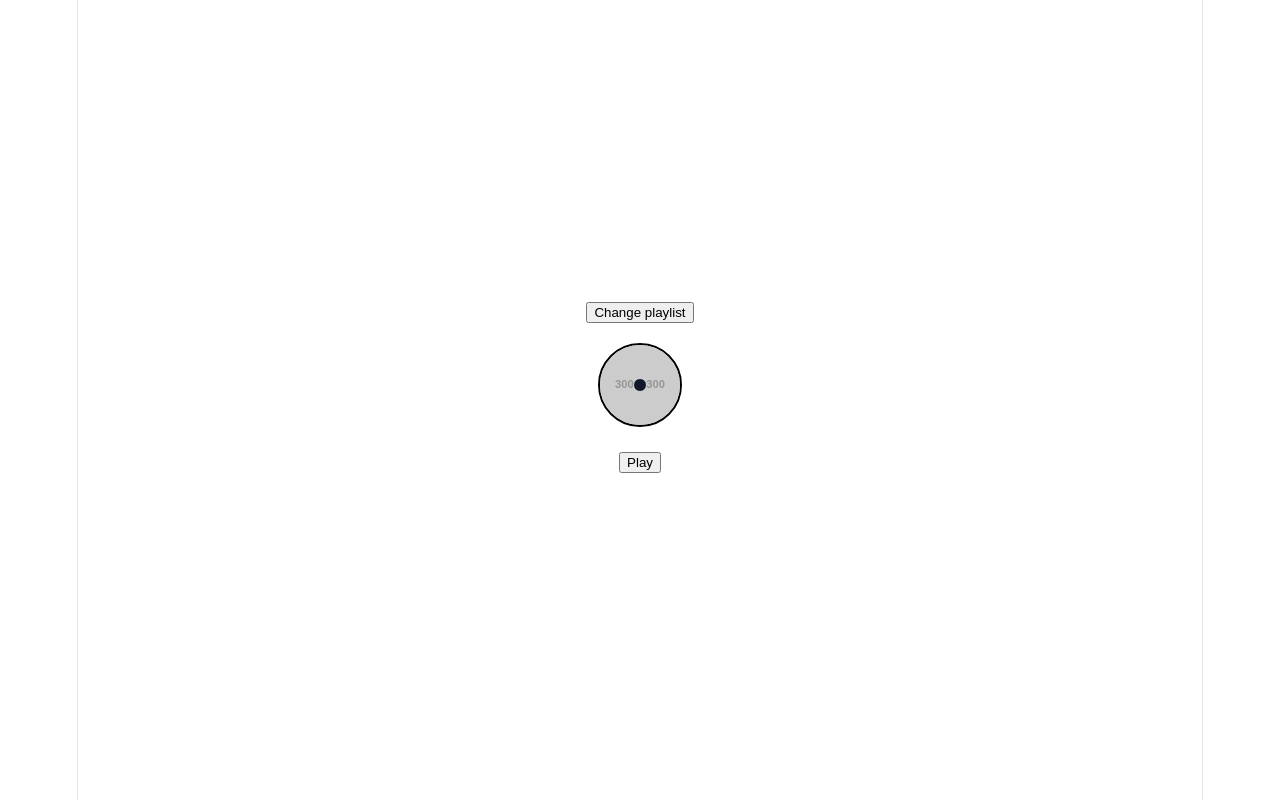
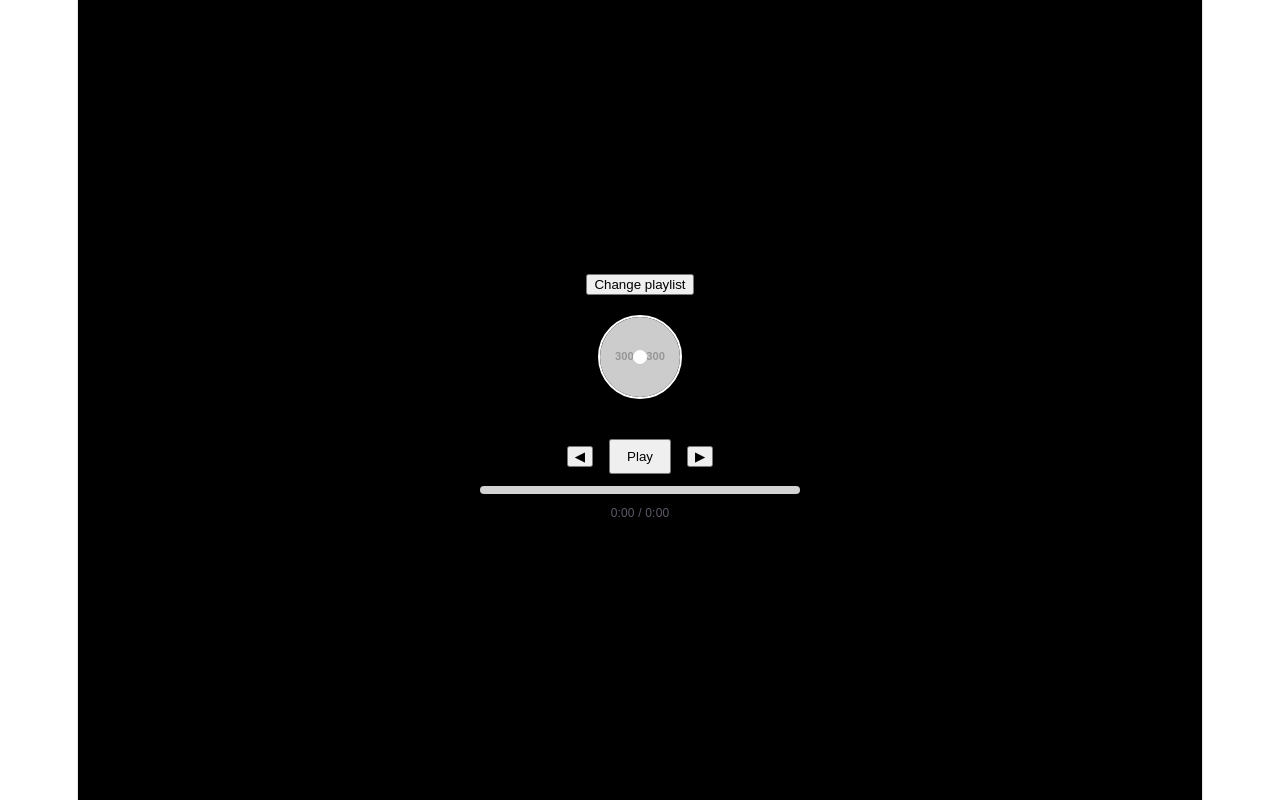
Before and after one commit to xxamisha/danielMusic, a React (Vite) app: page / in a window 1280 px wide. Built offline with nearby package versions, Linux system fonts and the light colour scheme.

Commit message:
added int he foundation for the ui an progress bar works now

```diff
--- a/src/frontend/player.tsx
+++ b/src/frontend/player.tsx
@@ -1,6 +1,6 @@
 //this has components that will have the play/pause features and progress bar
 
-import React, { useState } from 'react';
+import React, { useState,useEffect } from 'react';
 import Vynl from './vynl';
 import Progressbar from './progressbar';
 const fakeAlbums = [
@@ -26,24 +26,78 @@ const fakeAlbums = [
     }
 ];
 
+function parseDuration(d: string | number | undefined) {
+    if (!d && d !== 0) return 0;
+    const s = String(d);
+    if (s.includes(':')) {
+        const parts = s.split(':').map(p => parseInt(p, 10) || 0);
+        return parts.length === 2 ? parts[0] * 60 + parts[1] : parts.reduce((acc, n) => acc * 60 + n, 0);
+    }
+    const n = parseInt(s, 10);
+    return Number.isNaN(n) ? 0 : n;
+}
+
 export const Player = () => {
     const [currentSong, setCurrentSong] = useState<any>(null);
     const [selectedAlbumId, setSelectedAlbumId] = useState(fakeAlbums[0]?.id);
     const [showPlaylist, setShowPlaylist] = useState(false);
     const [isPlaying, setIsPlaying] = useState(false);
+    const [elapsed, setElapsed] = useState(0);
 
     const selectedAlbum = fakeAlbums.find(album => album.id === selectedAlbumId);
     const defaultCoverUrl = selectedAlbum?.coverUrl ?? '';
 
     const handleSongSelect = (song: { title: string; duration: string }) => {
         setCurrentSong({ ...song, album: selectedAlbum });
+        setElapsed(0);
         setIsPlaying(false);
     };
 
     const handlePlayPause = () => {
         setIsPlaying(prev => !prev);
     };
+    const handleForward = () => {
+        if (!currentSong || !selectedAlbum) return;
+        const currindex = selectedAlbum.songs.findIndex((s: { title: string; duration: string }) => s.title === currentSong.title);
+        if (currindex < selectedAlbum.songs.length - 1) {
+            setCurrentSong({ ...selectedAlbum.songs[currindex + 1], album: selectedAlbum });
+            setElapsed(0);
+            setIsPlaying(true);
+        }
 
+    };
+    const handleBackward = () => {
+        if (!currentSong || !selectedAlbum) return;
+        const currindex = selectedAlbum.songs.findIndex((s: { title: string; duration: string }) => s.title === currentSong.title);
+        if (currindex > 0) {
+            setCurrentSong({ ...selectedAlbum.songs[currindex - 1], album: selectedAlbum });
+            setElapsed(0);
+            setIsPlaying(true);
+        }
+    };
+    const handleTitle =() => {
+        if(currentSong){
+            return `${currentSong.title}`;
+
+        };
+        };
+
+        const durationSec = currentSong ? parseDuration(currentSong.duration) : 0;
+
+        useEffect(() => {
+                if (!currentSong) { setElapsed(0); return; }
+                if (!isPlaying) return;
+                const id = window.setInterval(() => {
+                        setElapsed(e => {
+                                if (durationSec && e + 1 >= durationSec) {
+                                        handleForward();
+                                        return 0;
+                                }
+                                return e + 1;
+                        });
+                }, 1000);
+                return () => clearInterval(id);
+        }, [isPlaying, currentSong, durationSec]);
     if (showPlaylist) {
         return (
             <div style={{ padding: 20 }}>
@@ -70,7 +124,7 @@ export const Player = () => {
         );
     }
     return (
-
+        <div style={{ backgroundColor: '#000000', fontFamily: 'sans-serif', color: '#dadadacc' }}>
         <div style={{ display: 'flex', flexDirection: 'column', alignItems: 'center', justifyContent: 'center', gap: 20, height: '100vh' }}>
             <button onClick={() => { setSelectedAlbumId(fakeAlbums[0]?.id); setShowPlaylist(true); }}>Change playlist</button>
 
@@ -78,17 +132,24 @@ export const Player = () => {
                 <div>
                     <Vynl albumCoverURL={currentSong?.album.coverUrl ?? defaultCoverUrl} isPlaying={isPlaying} />
                 </div>
-            </div>
-            <div>
-
-                <button onClick={handlePlayPause}>
-                    {isPlaying ? 'Pause' : 'Play'}
-                </button>
-            </div>
-            <div style={{ display:'flex', flexDirection: 'row',alignItems: 'flex-end',gap: 20}}>
-                <Progressbar progress={currentSong ? 0.5 : 0} isPlaying={isPlaying} />
 
             </div>
+            <div> {handleTitle()} </div>
+                <div style={{ display: 'flex', flexDirection: 'column', alignItems: 'center', gap: 12 }}>
+                    <div style={{ display: 'flex', flexDirection: 'row', alignItems: 'center', gap: 16, justifyContent: 'center' }}>
+                        <button onClick={handleBackward} aria-label="back">◀</button>
+                        <button onClick={handlePlayPause} style={{ padding: '8px 16px' }} aria-label="play-pause">
+                            {isPlaying ? 'Pause' : 'Play'}
+                        </button>
+                        <button onClick={handleForward} aria-label="forward">▶</button>
+                    </div>
+
+                    <div style={{ display:'flex', flexDirection: 'row',alignItems: 'flex-end',gap: 20}}>
+                        <Progressbar elapsed={elapsed} duration={durationSec} isPlaying={isPlaying} />
+                    </div>
+                </div>
+            </div>
         </div>
+
     );
 }; export default Player;
--- a/src/frontend/playlist.tsx
+++ b/src/frontend/playlist.tsx
@@ -5,8 +5,8 @@ const Playlist = ({ albums, onSongSelect }: { albums: any[]; onSongSelect: (song
         <div>
             {albums.map(album => (
                 <div key={album.id}>
-                    <h3>{album.name}</h3>
-                    <p>{album.artists}</p>
+                    <div>{album.name}</div>
+                    <div>{album.artists}</div>
                     <img src={album.coverUrl} alt={album.name} />
                     <ul>
                         {album.songs.map((song: any, index: number) => (
--- a/src/frontend/progressbar.tsx
+++ b/src/frontend/progressbar.tsx
@@ -1,28 +1,24 @@
-import {useState, useRef, useEffect} from 'react';
+import React from 'react';
 
-export default function progressBar({progress,isPlaying} : {progress: number, isPlaying: boolean}) {
-    const intervalRef = useRef<number| null>(null);
-    const [elapsed, setElapsed] = useState(0);
-    useEffect(() => {
-    if(isPlaying){
-        intervalRef.current = setInterval(() => {
-            setElapsed((e) => e+1);
-        },1000);
+export default function Progressbar({ elapsed, duration, isPlaying } : { elapsed: number, duration: number, isPlaying: boolean }) {
+    const clamp = (v: number) => Math.max(0, Math.min(1, v));
+    const pct = duration ? clamp(elapsed / duration) : 0;
 
-    }else{
-        if(intervalRef.current)
-        clearInterval(intervalRef.current!);
+    const formatTime = (s: number) => {
+        const sec = Math.max(0, Math.floor(s));
+        const m = Math.floor(sec / 60);
+        const ss = String(sec % 60).padStart(2, '0');
+        return `${m}:${ss}`;
+    };
 
-    }
-    return() => {
-        if(intervalRef.current) {
-            clearInterval(intervalRef.current);
-        }
-    };
-}, [isPlaying]);
-return (
-    <div style={{ width:'80%', height: 4, backgroundColor: 'lightgray' }}>
-        <div style={{ width: `${progress * 100}%`, height: '100%', backgroundColor: 'blue' }} />
-    </div>
-)
+    return (
+        <div style={{ width: 320, display: 'flex', flexDirection: 'column', gap: 6, alignItems: 'center' }}>
+            <div style={{ width: '100%', height: 8, backgroundColor: 'lightgray', borderRadius: 4 }}>
+                <div style={{ width: `${pct * 100}%`, height: '100%', backgroundColor: '#000000cc', borderRadius: 4 }} />
+            </div>
+            <div style={{ fontSize: 12, color: 'var(--text)', opacity: 0.9 }}>
+                {formatTime(elapsed)} / {formatTime(duration)}
+            </div>
+        </div>
+    );
 }
--- a/src/frontend/vynl.tsx
+++ b/src/frontend/vynl.tsx
@@ -9,7 +9,7 @@ export default function Vynl({ albumCoverURL, isPlaying }: { albumCoverURL: stri
                 height: 80,
                 borderRadius: '50%',
                 overflow: 'hidden',
-                border: '2px solid black',
+                border: '2px solid white',
                 position: 'relative',
                 display: 'flex',
                 alignItems: 'center',
@@ -23,7 +23,7 @@ export default function Vynl({ albumCoverURL, isPlaying }: { albumCoverURL: stri
                     style={{ width: '100%', height: '100%', objectFit: 'cover' }}
                 />
             ) : (
-                <div style={{ width: '100%', height: '100%', backgroundColor: '#4f46e5' }} />
+                <div style={{ width: '100%', height: '100%', backgroundColor: '#ffffff' }} />
             )}
 
             <div
@@ -31,9 +31,9 @@ export default function Vynl({ albumCoverURL, isPlaying }: { albumCoverURL: stri
                     position: 'absolute',
                     width: 12,
                     height: 12,
-                    backgroundColor: '#111827',
+                    backgroundColor: '#ffffff',
                     borderRadius: '50%',
-                    border: '1px solid #d1d5db'
+                    border: '1px solid #ffffff'
                 }}
             />
         </div>
```
